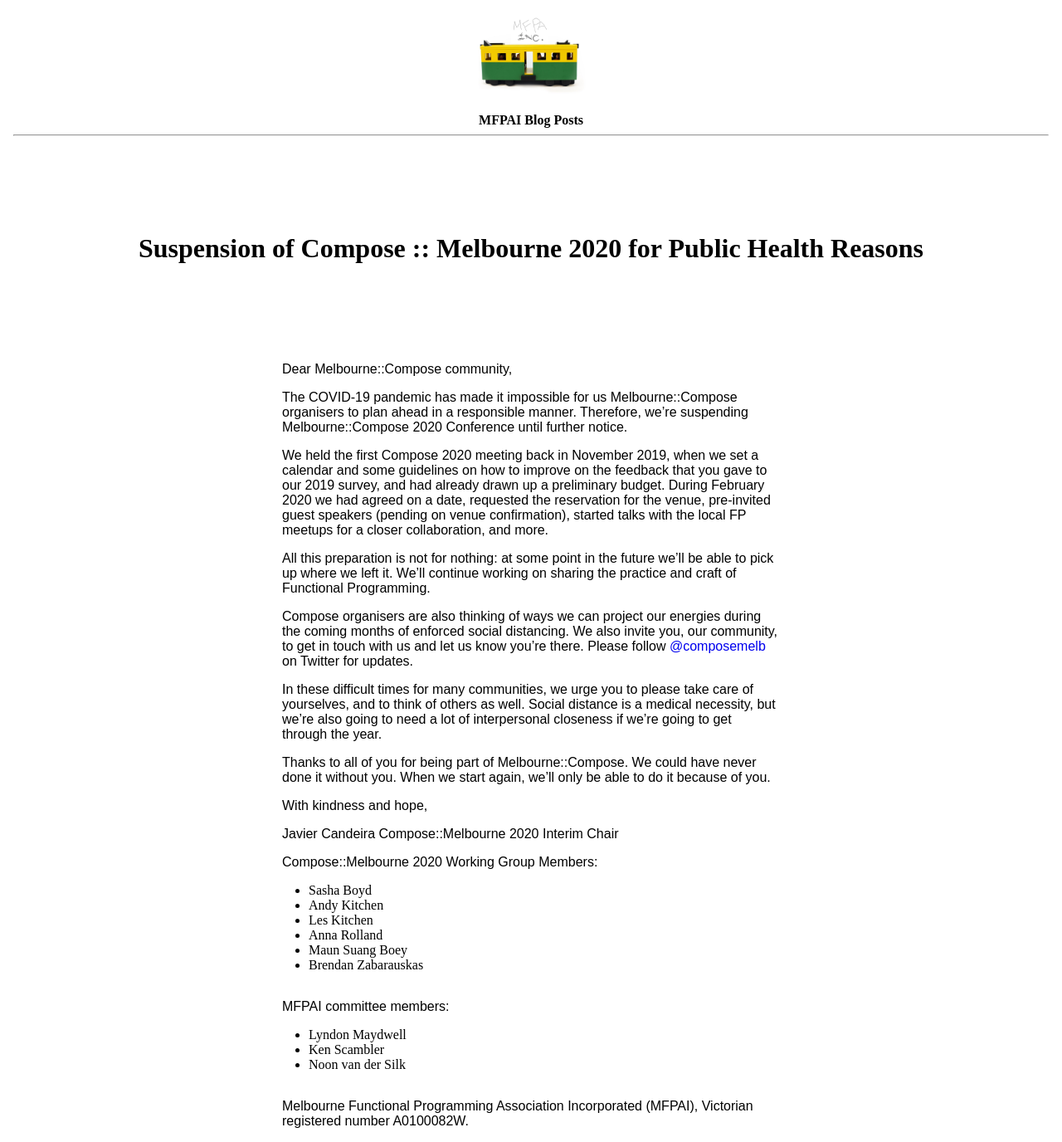
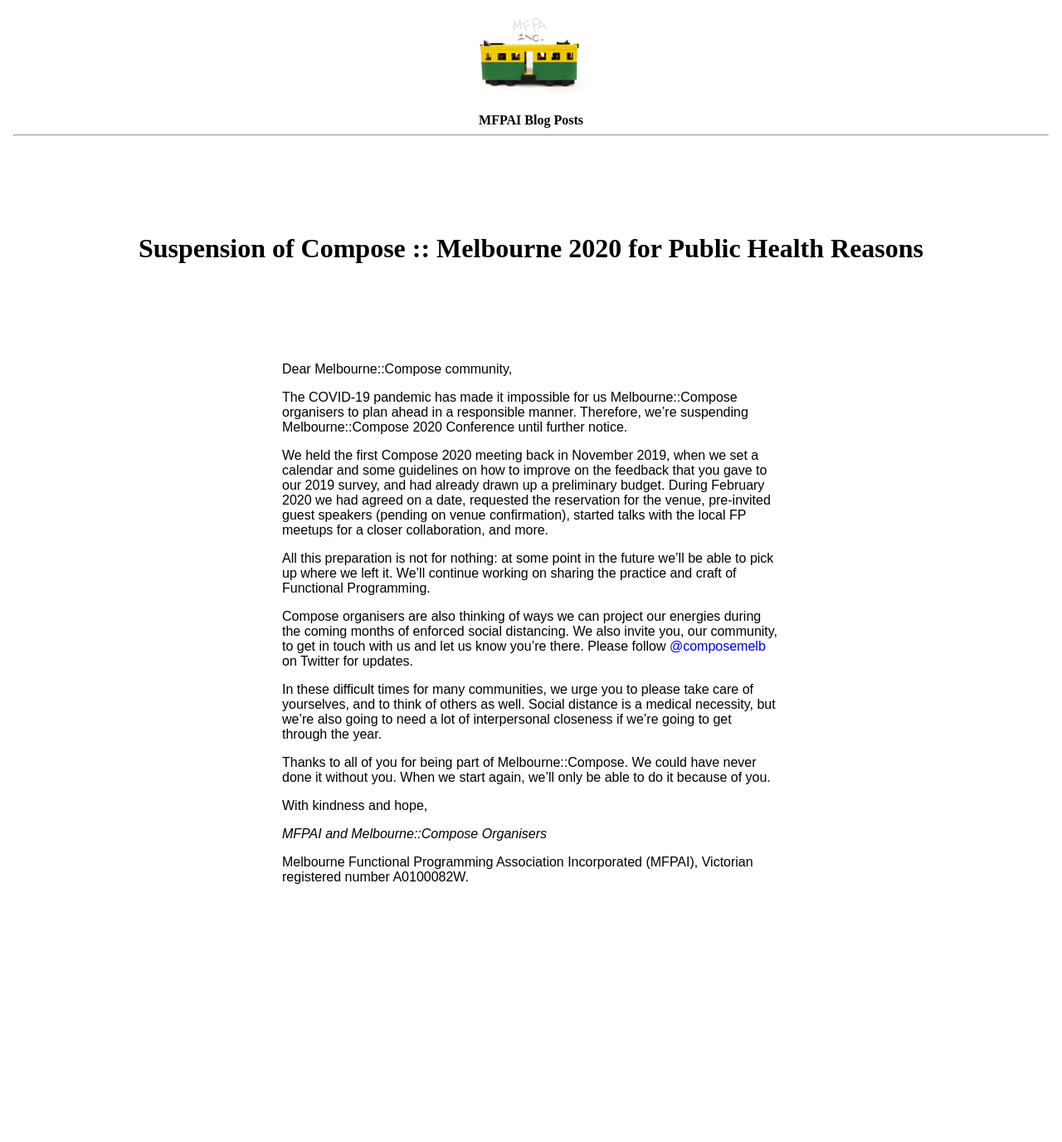
Before and after one commit to MFPAI/MFPAI.github.io, a Jekyll site: the page built from _posts/2020-03-23-postponing-compose-melbourne-2020.md, in a window 1280 px wide. Shown: the whole page at 83% size. Built offline with Jekyll 4.4.1, drawn with Linux system fonts in a browser that asks for light colours; after the commit the page ends 1190 px from its top, so only the background shows below that.

Commit message:
signatures

```diff
--- a/_layouts/post.html
+++ b/_layouts/post.html
@@ -40,4 +40,6 @@ layout: default
 
 {{content}}
 
+<br> <br> <br> <br> <br> <br>
+
 </div>
--- a/_posts/2020-03-23-postponing-compose-melbourne-2020.md
+++ b/_posts/2020-03-23-postponing-compose-melbourne-2020.md
@@ -35,23 +35,7 @@ of you.
 
 With kindness and hope,
 
-Javier Candeira
-Compose::Melbourne 2020 Interim Chair
-
-Compose::Melbourne 2020 Working Group Members:
-
-* Sasha Boyd
-* Andy Kitchen
-* Les Kitchen
-* Anna Rolland
-* Maun Suang Boey
-* Brendan Zabarauskas
-
-MFPAI committee members:
-
-* Lyndon Maydwell
-* Ken Scambler
-* Noon van der Silk
+*MFPAI and Melbourne::Compose Organisers*
 
 Melbourne Functional Programming Association Incorporated (MFPAI), Victorian
 registered number A0100082W.
```
